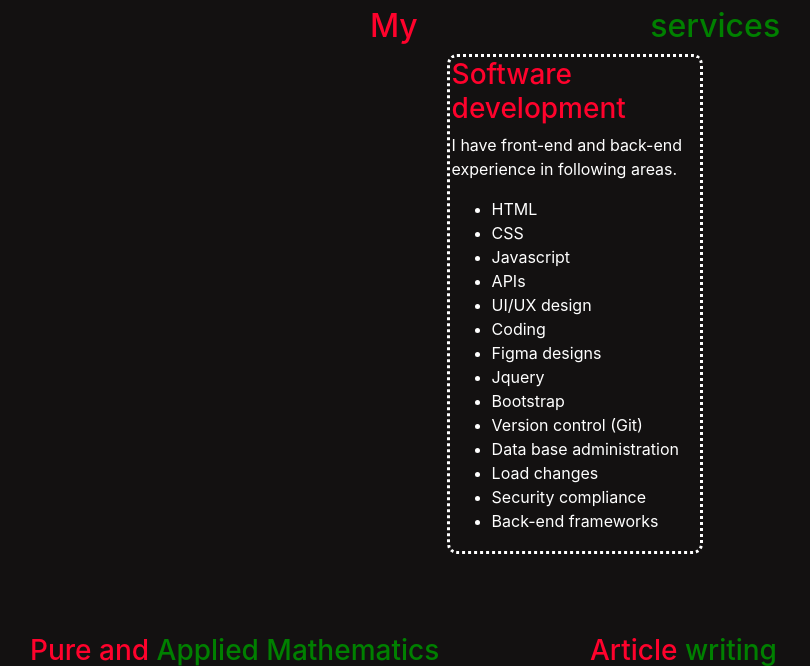
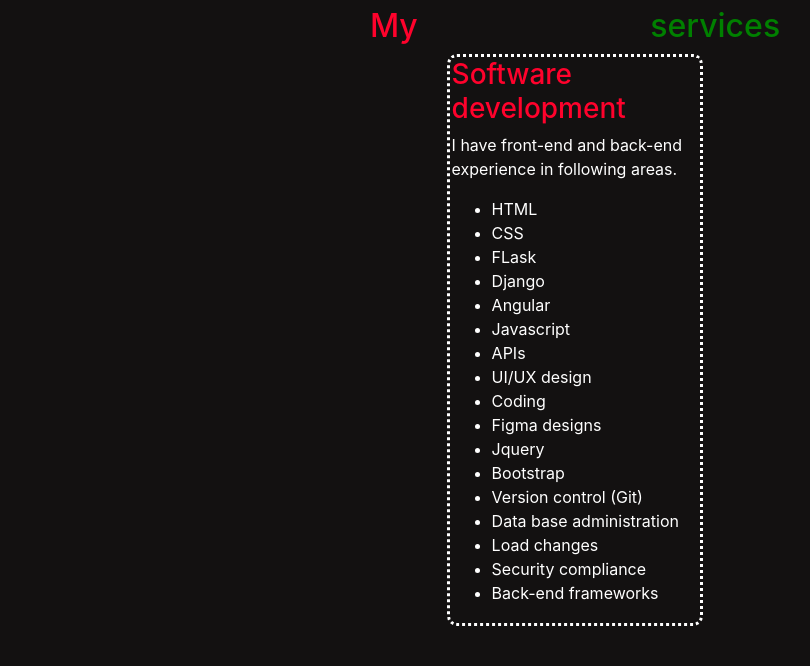
Before and after one commit to Timoh97/MyPortfolio, a Django app: page /biodata in a window 1280 px wide. Shown: the part 1250-1916 px from the top of the page, without its empty margins (65-875 px from the left). Run offline with Django 3.2, Linux system fonts and the light colour scheme; the visitor is signed in with stand-in values (Sample User, id 1); some libraries are stand-ins or nearby versions.

Commit message:
modify biodata

```diff
--- a/application/templates/biodata.html
+++ b/application/templates/biodata.html
@@ -85,6 +85,9 @@
                 <ul class="service-list">
                        <li>HTML</li>
                        <li>CSS</li>
+                       <li>FLask</li>
+                       <li>Django</li>
+                       <li>Angular</li>
                        <li>Javascript</li>
                        <li>APIs</li>
                        <li>UI/UX design</li>
```
